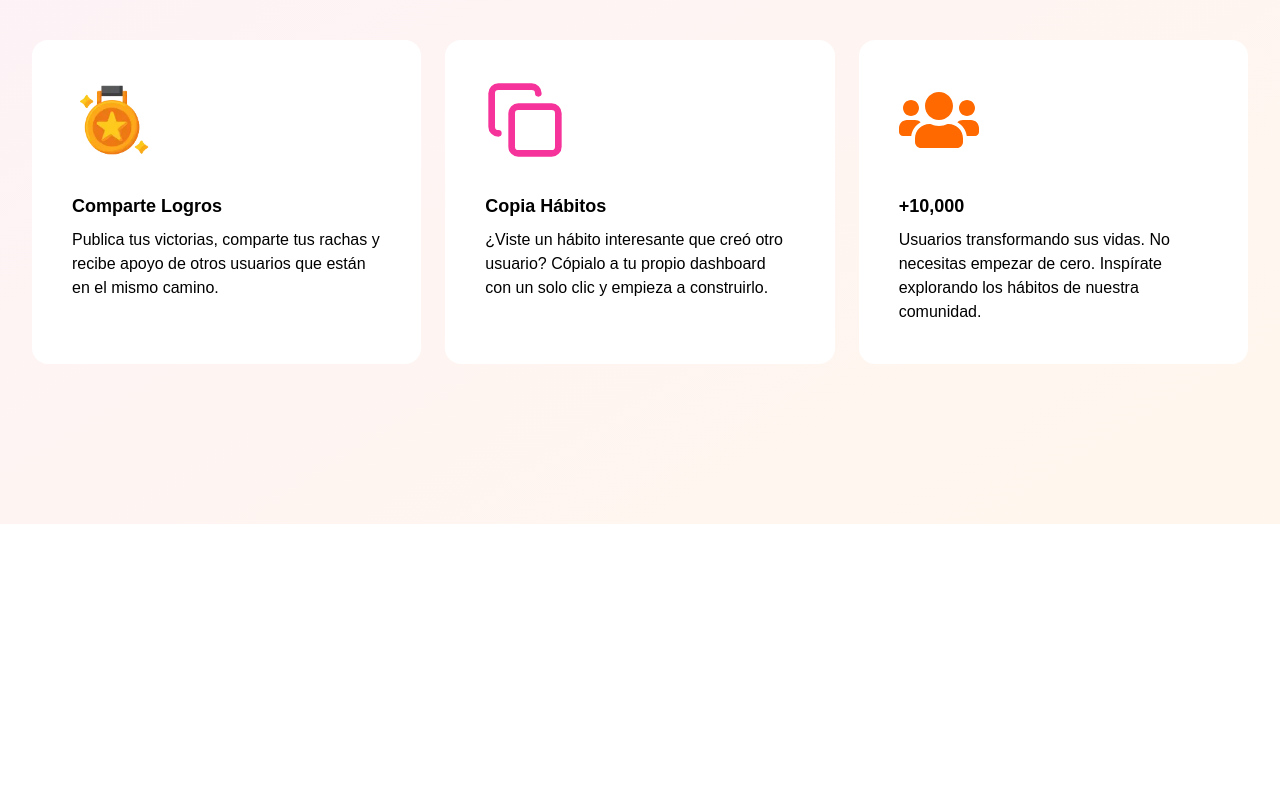
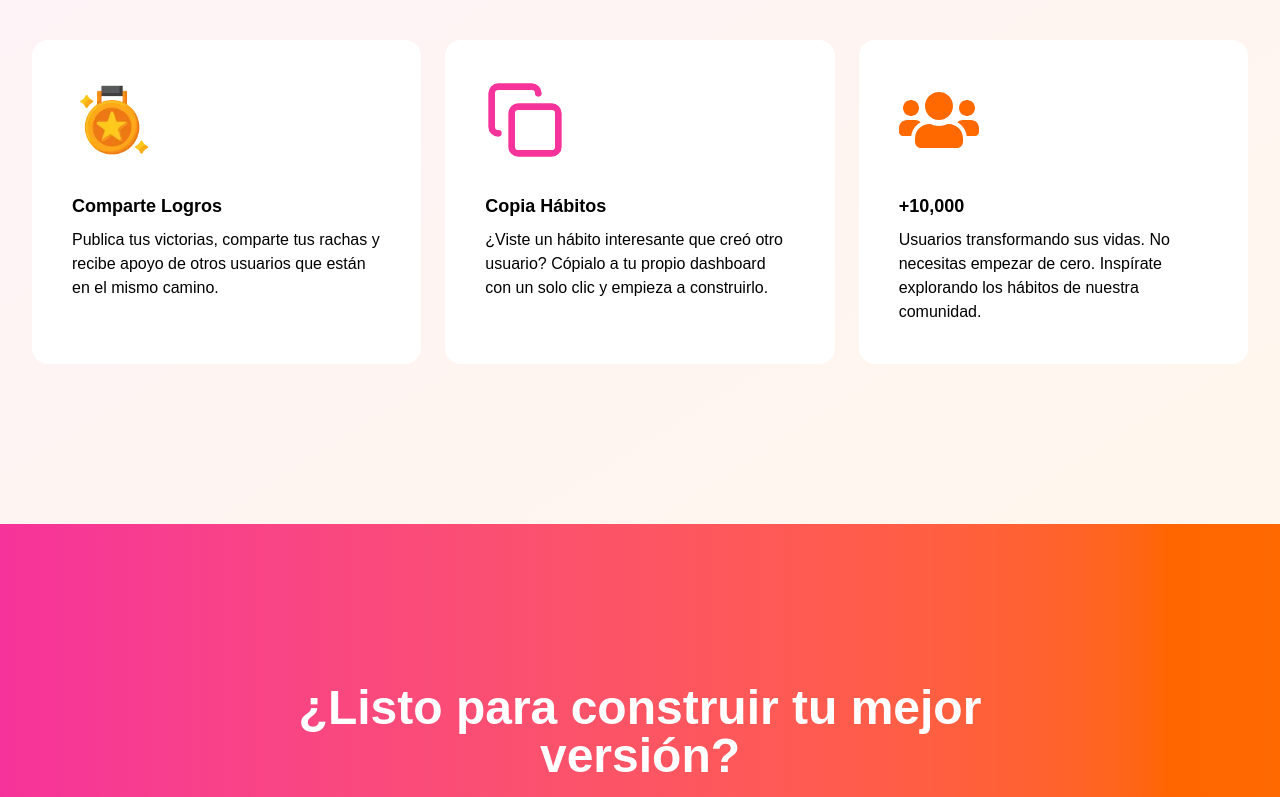
Before and after one commit to LautaroZ01/pescando-client, a React (Vite) app: page / in a window 1280 px wide. Shown: the part 2000-2797 px from the top of the page. Before the commit the page ends 2524 px from the top, so only its background shows below. Built offline with nearby package versions, Linux system fonts and the light colour scheme; no server answers; a web font is replaced by a local one.

Commit message:
fix: styles

```diff
--- a/src/components/Header.jsx
+++ b/src/components/Header.jsx
@@ -8,7 +8,7 @@ export default function Header() {
     if (isLoading) return null
 
     return (
-        <header>
+        <header className='px-10'>
             <div className={`flex items-center justify-between container mx-auto p-4 top-4 lg:px-8 z-50 ${location.pathname === '/' ? 'fixed inset-x-0' : 'sticky'} backdrop-blur-md bg-white/20 rounded-full`}>
                 <Link to="/">
                     🦈
--- a/src/index.css
+++ b/src/index.css
@@ -37,6 +37,10 @@
     font-style: normal;
 }
 
+::selection {
+    background-color: #ff6900;
+    color: #ffffff;
+}
 
 /* Estilos de elementos */
 .title-style {
--- a/src/views/home/IndexView.jsx
+++ b/src/views/home/IndexView.jsx
@@ -1,6 +1,7 @@
 import HeroView from './sections/HeroView'
 import FeactureView from './sections/FeactureView'
 import CommunityView from './sections/CommunityView'
+import CTAView from './sections/CTAView'
 
 export default function IndexView() {
     return (
@@ -8,6 +9,7 @@ export default function IndexView() {
             <HeroView />
             <FeactureView />
             <CommunityView />
+            <CTAView />
         </>
     )
 }
--- a/src/views/home/sections/HeroView.jsx
+++ b/src/views/home/sections/HeroView.jsx
@@ -2,7 +2,7 @@ import { Link } from "react-router";
 
 export default function HeroView() {
     return (
-        <section className="relative px-4 sm:px-6 lg:px-8 bg-gradient-to-r from-purple-100 to-bg-orange to-50% overflow-hidden min-h-screen grid">
+        <section className="relative px-4 sm:px-6 lg:px-8 bg-gradient-to-r from-pink-100 to-bg-orange to-50% overflow-hidden min-h-screen grid">
             <div className="flex gap-4 container-section items-center justify-center relative">
                 <div className="absolute -top-10 -right-10 w-40 h-40 bg-orange-400 rounded-full opacity-50 blur-3xl"></div>
                 <div className="absolute -bottom-10 -left-10 w-60 h-60 bg-pink-400 rounded-full opacity-50 blur-3xl"></div>
```
